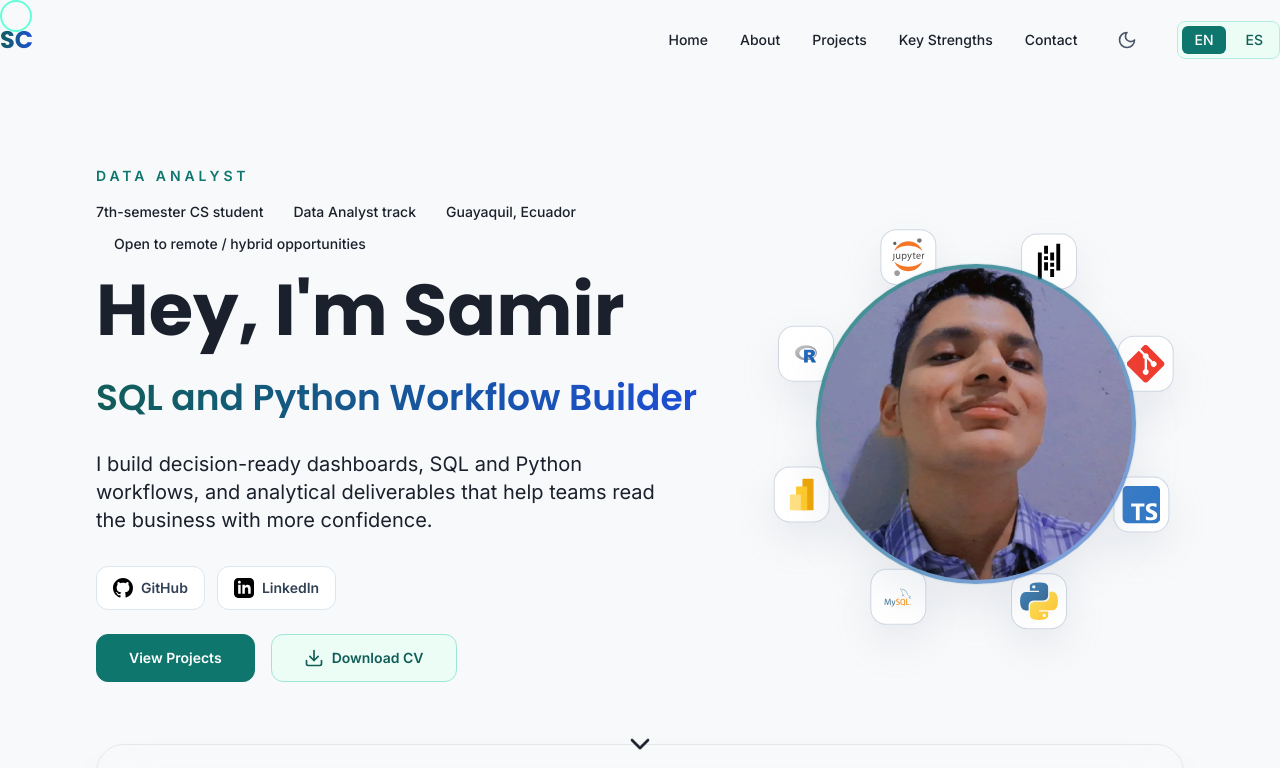
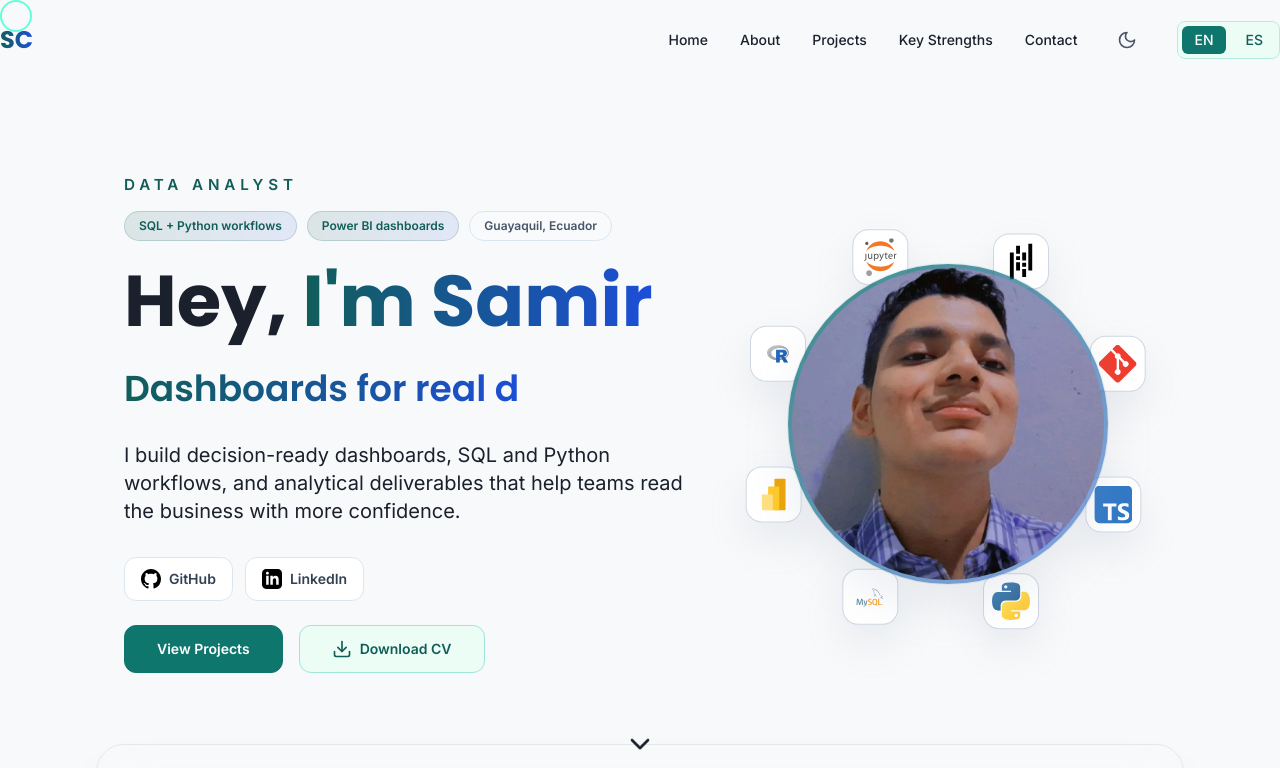
Before and after one commit to Sam-24-dev/Portafolio-Samir, a React (Vite) app: page / in a window 1280 px wide. Shown: the top 768 px of the page. Built offline with nearby package versions, Linux system fonts and the light colour scheme.

Commit message:
refine hero and simplify pre-engineering home

```diff
--- a/src/App.tsx
+++ b/src/App.tsx
@@ -3,9 +3,7 @@ import Navbar from './components/Navbar';
 import Hero from './components/Hero';
 import ProofStrip from './components/ProofStrip';
 import About from './components/About';
-import CareerSnapshot from './components/CareerSnapshot';
 import Projects from './components/Projects';
-import CodeDocumentation from './components/CodeDocumentation';
 import Strengths from './components/Strengths';
 import Contact from './components/Contact';
 import CustomCursor from './components/CustomCursor';
@@ -35,9 +33,7 @@ function App() {
         <Hero />
         <ProofStrip />
         <About />
-        <CareerSnapshot />
         <Projects />
-        <CodeDocumentation />
         <Strengths />
         <Contact />
       </main>
--- a/src/components/Hero.tsx
+++ b/src/components/Hero.tsx
@@ -29,14 +29,14 @@ const Hero = () => {
 
       const timeout = window.setTimeout(() => {
         setTitleIndex((prev) => (prev + 1) % titles.length);
-      }, 3200);
+      }, 4600);
 
       return () => window.clearTimeout(timeout);
     }
 
     const currentTitle = titles[titleIndex];
-    const typingSpeed = isDeleting ? 35 : 65;
-    const pauseTime = isDeleting ? 800 : 1800;
+    const typingSpeed = isDeleting ? 28 : 58;
+    const pauseTime = isDeleting ? 240 : 2600;
 
     const timeout = setTimeout(() => {
       if (!isDeleting && displayText === currentTitle) {
@@ -121,35 +121,26 @@ const Hero = () => {
             transition={shouldReduceMotion ? { duration: 0 } : { duration: 0.8 }}
             className="flex-1 text-center lg:max-w-2xl lg:text-left"
           >
-            <p className="ui-eyebrow mb-4 text-sm font-semibold uppercase tracking-[0.28em]">
+            <p className="ui-hero-kicker mb-4 text-center text-sm font-semibold uppercase tracking-[0.32em] sm:text-[0.95rem] lg:text-left">
               {t.hero.eyebrow}
             </p>
 
-            <div className="mb-5 md:hidden">
-              <div className="flex flex-wrap justify-center gap-2 lg:justify-start">
-                {t.hero.trustSignals.map((signal) => (
-                  <span key={signal} className="ui-pill-neutral px-3 py-1.5 text-[11px]">
+            <div className="mb-6">
+              <div className="flex flex-wrap justify-center gap-2.5 lg:justify-start">
+                {t.hero.trustSignals.map((signal, index) => (
+                  <span
+                    key={signal}
+                    className={`${index < 2 ? 'ui-pill-display' : 'ui-pill-neutral'} px-3.5 py-1.5 text-[11px] sm:text-xs`}
+                  >
                     {signal}
                   </span>
                 ))}
               </div>
             </div>
 
-            <div className="mb-5 hidden flex-wrap items-center gap-3 md:flex lg:justify-start">
-              {t.hero.trustSignals.map((signal, index) => (
-                <div key={signal} className="flex items-center gap-3">
-                  {index > 0 && (
-                    <span className="h-1.5 w-1.5 rounded-full dark:bg-accent-cyan/70 light:bg-lightMode-accent-primary/70" />
-                  )}
-                  <span className="text-sm font-medium dark:text-text-secondary light:text-lightMode-text-secondary">
-                    {signal}
-                  </span>
-                </div>
-              ))}
-            </div>
-
             <h1 className="text-4xl font-poppins font-bold leading-tight dark:text-text-highlight light:text-lightMode-text-primary sm:text-5xl md:text-6xl lg:text-7xl">
-              {t.hero.greeting}
+              {t.hero.greetingLead}{' '}
+              <span className="gradient-text inline-block">{t.hero.greetingAccent}</span>
             </h1>
 
             <div className="mx-auto flex min-h-[72px] max-w-2xl items-center justify-center sm:min-h-[84px] md:min-h-[104px] lg:mx-0 lg:justify-start">
--- a/src/components/SiteFooter.tsx
+++ b/src/components/SiteFooter.tsx
@@ -1,92 +1,17 @@
-import { Download, Github, Linkedin, Mail } from 'lucide-react';
 import { useLanguage } from '../context/LanguageContext';
-import { trackPortfolioEvent } from '../lib/analytics';
 
 const SiteFooter = () => {
-  const { t, language } = useLanguage();
+  const { t } = useLanguage();
   const currentYear = new Date().getFullYear();
 
   return (
-    <footer className="border-t py-10 dark:border-primary-lighter dark:bg-primary-light light:border-lightMode-border light:bg-lightMode-surfaceAlt">
+    <footer className="border-t py-6 dark:border-primary-lighter dark:bg-primary-light light:border-lightMode-border light:bg-lightMode-surfaceAlt">
       <div className="container-custom px-6 md:px-12 lg:px-24">
-        <div className="grid gap-8 border-b pb-8 dark:border-primary-lighter/70 light:border-lightMode-border md:grid-cols-[minmax(0,1.1fr)_minmax(0,0.9fr)] md:items-start">
-          <div>
-            <h2 className="mb-2 text-2xl font-poppins font-semibold dark:text-text-highlight light:text-lightMode-text-primary">
-              Samir Caizapasto
-            </h2>
-            <p className="ui-eyebrow mb-3 text-sm font-semibold uppercase tracking-[0.2em]">
-              {t.footer.portfolioLabel}
-            </p>
-            <p className="max-w-2xl text-sm leading-relaxed dark:text-text-secondary light:text-lightMode-text-secondary">
-              {t.footer.positioning}
-            </p>
-          </div>
-
-          <div className="md:justify-self-end">
-            <p className="mb-3 text-sm font-semibold uppercase tracking-[0.18em] dark:text-text-secondary light:text-lightMode-text-secondary">
-              {t.contact.info}
-            </p>
-            <div className="mb-4 flex flex-col gap-3 sm:flex-row sm:flex-wrap">
-              <a
-                href="/cv/SamirCaizapastoCV.pdf"
-                download="SamirCaizapastoCV.pdf"
-                className="focus-ring ui-btn-secondary"
-                onClick={() =>
-                  trackPortfolioEvent('cv_download', {
-                    location: 'footer',
-                    language,
-                    target: 'cv',
-                  })
-                }
-              >
-                <Download size={16} />
-                {t.footer.downloadCV}
-              </a>
-              <a
-                href="https://www.linkedin.com/in/samir-caizapasto/"
-                target="_blank"
-                rel="noopener noreferrer"
-                className="focus-ring ui-btn-neutral"
-                onClick={() =>
-                  trackPortfolioEvent('external_profile_click', {
-                    location: 'footer',
-                    language,
-                    target: 'linkedin_profile',
-                  })
-                }
-              >
-                <Linkedin size={16} />
-                {t.footer.linkedin}
-              </a>
-              <a
-                href="https://github.com/Sam-24-dev"
-                target="_blank"
-                rel="noopener noreferrer"
-                className="focus-ring ui-btn-neutral"
-                onClick={() =>
-                  trackPortfolioEvent('external_profile_click', {
-                    location: 'footer',
-                    language,
-                    target: 'github_profile',
-                  })
-                }
-              >
-                <Github size={16} />
-                {t.footer.github}
-              </a>
-              <a href="#contact" className="focus-ring ui-btn-primary">
-                <Mail size={16} />
-                {t.footer.contact}
-              </a>
-            </div>
-            <p className="text-sm dark:text-text-secondary light:text-lightMode-text-secondary">{t.footer.location}</p>
-          </div>
-        </div>
-
-        <div className="flex flex-col gap-3 pt-5 text-sm dark:text-text-secondary light:text-lightMode-text-secondary md:flex-row md:items-center md:justify-between">
+        <div className="flex flex-col gap-2 text-sm dark:text-text-secondary light:text-lightMode-text-secondary md:flex-row md:items-center md:justify-between">
           <p>
             &copy; {currentYear} Samir Caizapasto. {t.footer.copyright}
           </p>
+          <p>{t.footer.location}</p>
           <p>{t.footer.builtWith}</p>
         </div>
       </div>
--- a/src/data/translations.ts
+++ b/src/data/translations.ts
@@ -25,18 +25,17 @@ export const translations = {
     },
     hero: {
       eyebrow: 'Data Analyst',
-      greeting: "Hey, I'm Samir",
+      greetingLead: 'Hey,',
+      greetingAccent: "I'm Samir",
       titles: [
-        'Power BI Dashboard Builder',
-        'SQL and Python Workflow Builder',
-        'Business Intelligence Storytelling',
-        'Computer Engineering Student',
+        'Business analytics and storytelling',
+        'Dashboards for real decisions',
+        'Clear insights for business',
       ],
       trustSignals: [
-        '7th-semester CS student',
-        'Data Analyst track',
+        'SQL + Python workflows',
+        'Power BI dashboards',
         'Guayaquil, Ecuador',
-        'Open to remote / hybrid opportunities',
       ],
       subtitle:
         'I build decision-ready dashboards, SQL and Python workflows, and analytical deliverables that help teams read the business with more confidence.',
@@ -298,7 +297,7 @@ export const translations = {
       linkedin: 'LinkedIn',
       github: 'GitHub',
       contact: 'Contact',
-      builtWith: 'Built with React, TypeScript, Tailwind CSS, and Vercel',
+      builtWith: 'Built with React, TypeScript, and Tailwind CSS',
       copyright: 'All rights reserved.',
     },
   },
@@ -328,18 +327,17 @@ export const translations = {
     },
     hero: {
       eyebrow: 'Analista de Datos',
-      greeting: 'Hola, soy Samir',
+      greetingLead: 'Hola,',
+      greetingAccent: 'soy Samir',
       titles: [
-        'Constructor de dashboards en Power BI',
-        'Constructor de flujos con SQL y Python',
         'Analitica de negocio y storytelling',
-        'Estudiante de Ingenieria en Computacion',
+        'Dashboards para decisiones reales',
+        'Insights claros para negocio',
       ],
       trustSignals: [
-        'Estudiante de 7mo semestre de Computacion',
-        'Ruta Data Analyst',
+        'Flujos con SQL + Python',
+        'Dashboards en Power BI',
         'Guayaquil, Ecuador',
-        'Abierto a oportunidades remotas o hibridas',
       ],
       subtitle:
         'Construyo dashboards listos para decision, flujos con SQL y Python, y entregables analiticos que ayudan a leer mejor el negocio.',
@@ -602,7 +600,7 @@ export const translations = {
       linkedin: 'LinkedIn',
       github: 'GitHub',
       contact: 'Contacto',
-      builtWith: 'Construido con React, TypeScript, Tailwind CSS y Vercel',
+      builtWith: 'Construido con React, TypeScript y Tailwind CSS',
       copyright: 'Todos los derechos reservados.',
     },
   },
--- a/src/index.css
+++ b/src/index.css
@@ -27,6 +27,9 @@
     --surface-amber-bg: rgba(245, 158, 11, 0.12);
     --surface-amber-border: rgba(245, 158, 11, 0.24);
     --surface-amber-text: #fbbf24;
+    --surface-display-bg: linear-gradient(90deg, rgba(100, 255, 218, 0.14), rgba(56, 189, 248, 0.12));
+    --surface-display-border: rgba(100, 255, 218, 0.3);
+    --surface-display-text: #64ffda;
     --btn-primary-bg: #64ffda;
     --btn-primary-hover: #7ef7e1;
     --btn-primary-text: #0a192f;
@@ -92,6 +95,9 @@
     --surface-amber-bg: rgba(245, 158, 11, 0.12);
     --surface-amber-border: rgba(245, 158, 11, 0.24);
     --surface-amber-text: #fbbf24;
+    --surface-display-bg: linear-gradient(90deg, rgba(100, 255, 218, 0.14), rgba(72, 199, 255, 0.12));
+    --surface-display-border: rgba(100, 255, 218, 0.3);
+    --surface-display-text: #64ffda;
     --btn-primary-bg: #64ffda;
     --btn-primary-hover: #8af3ff;
     --btn-primary-text: #0a192f;
@@ -141,6 +147,9 @@
     --surface-amber-bg: #fffbeb;
     --surface-amber-border: #f8d88a;
     --surface-amber-text: #b45309;
+    --surface-display-bg: linear-gradient(90deg, rgba(17, 94, 89, 0.12), rgba(29, 78, 216, 0.1));
+    --surface-display-border: rgba(17, 94, 89, 0.18);
+    --surface-display-text: #115e59;
     --btn-primary-bg: #0f766e;
     --btn-primary-hover: #115e59;
     --btn-primary-text: #ffffff;
@@ -247,6 +256,10 @@
     color: var(--eyebrow-muted);
   }
 
+  .ui-hero-kicker {
+    color: var(--display-gradient-start);
+  }
+
   .ui-section-icon {
     background-color: var(--section-icon-bg);
     color: var(--section-icon-text);
@@ -258,6 +271,7 @@
   .ui-surface-amber,
   .ui-pill-neutral,
   .ui-pill-teal,
+  .ui-pill-display,
   .ui-pill-blue,
   .ui-pill-amber,
   .ui-btn-primary,
@@ -296,6 +310,7 @@
 
   .ui-pill-neutral,
   .ui-pill-teal,
+  .ui-pill-display,
   .ui-pill-blue,
   .ui-pill-amber {
     border-width: 1px;
@@ -318,6 +333,12 @@
     background-color: var(--surface-teal-bg);
     border-color: var(--surface-teal-border);
     color: var(--surface-teal-text);
+  }
+
+  .ui-pill-display {
+    background-image: var(--surface-display-bg);
+    border-color: var(--surface-display-border);
+    color: var(--surface-display-text);
   }
 
   .ui-pill-blue {
```
Also changed, not shown: 2 other files (tests, documents, lock files or other folders).
